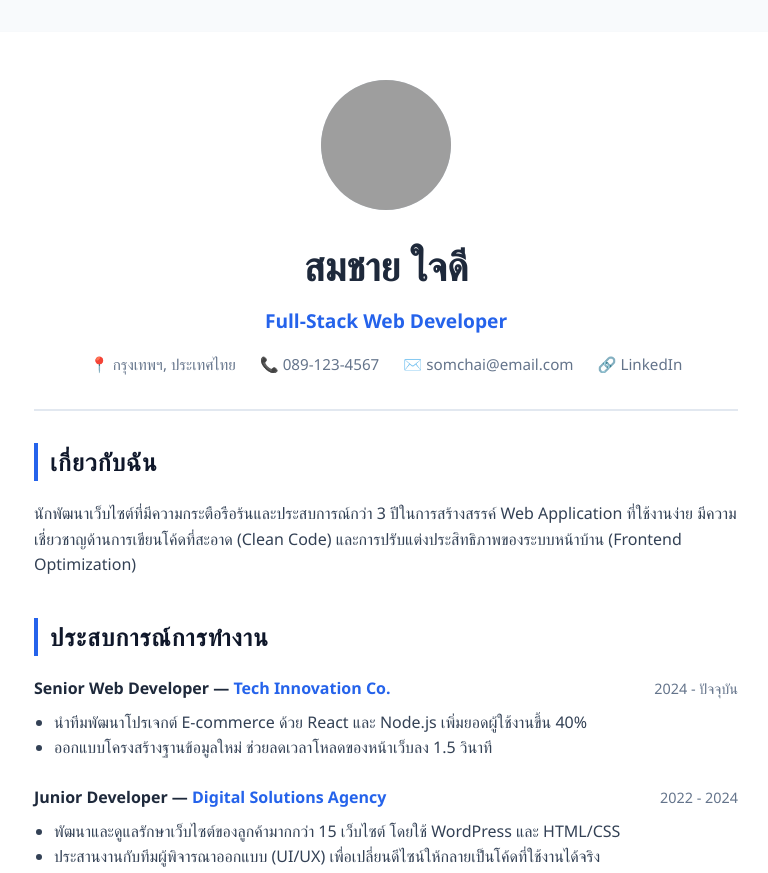
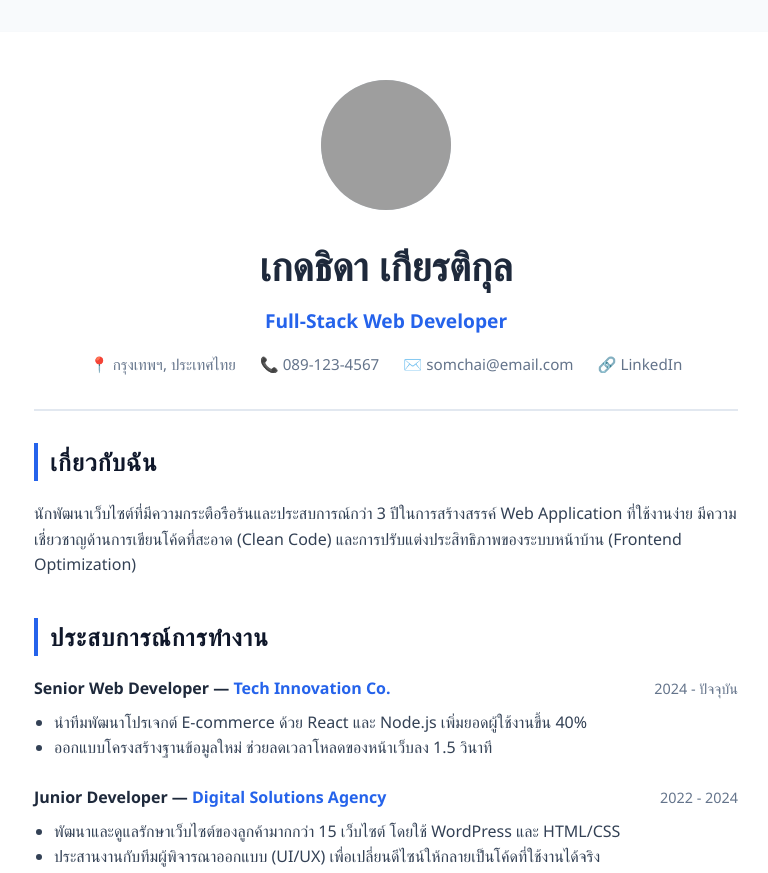
Before and after one commit to Khwannam/myresume, a plain HTML site: page index.html in a window 1280 px wide. Shown: the top 873 px of the page, without its empty margins (254-1022 px from the left). Drawn offline with Linux system fonts and the light colour scheme; grey boxes are pictures that could not be loaded.

Commit message:
Update resume details for new individual

```diff
--- a/index.html
+++ b/index.html
@@ -3,7 +3,7 @@
 <head>
     <meta charset="UTF-8">
     <meta name="viewport" content="width=device-width, initial-scale=1.0">
-    <title>ประวัติส่วนตัว | นายสมชาย ใจดี (Resume)</title>
+    <title>ประวัติส่วนตัว | นางสาว เกดธิดา เกียรติกุล (Resume)</title>
     <style>
         :root {
             --primary: #1e293b;
@@ -184,9 +184,9 @@
 
 <div class="container">
     <header>
-        <!-- สามารถใส่ URL รูปภาพโปรไฟล์ของคุณใน src -->
+        <!-- "C:\Users\Student\Downloads\Image.jpg" -->
         <div style="display:inline-block;"><img src="https://placeholder.com" alt="Profile" class="profile-img"></div>
-        <h1>สมชาย ใจดี</h1>
+        <h1>เกดธิดา เกียรติกุล</h1>
         <p class="subtitle">Full-Stack Web Developer</p>
         <div class="contact-info">
             <span>📍 กรุงเทพฯ, ประเทศไทย</span>
```
